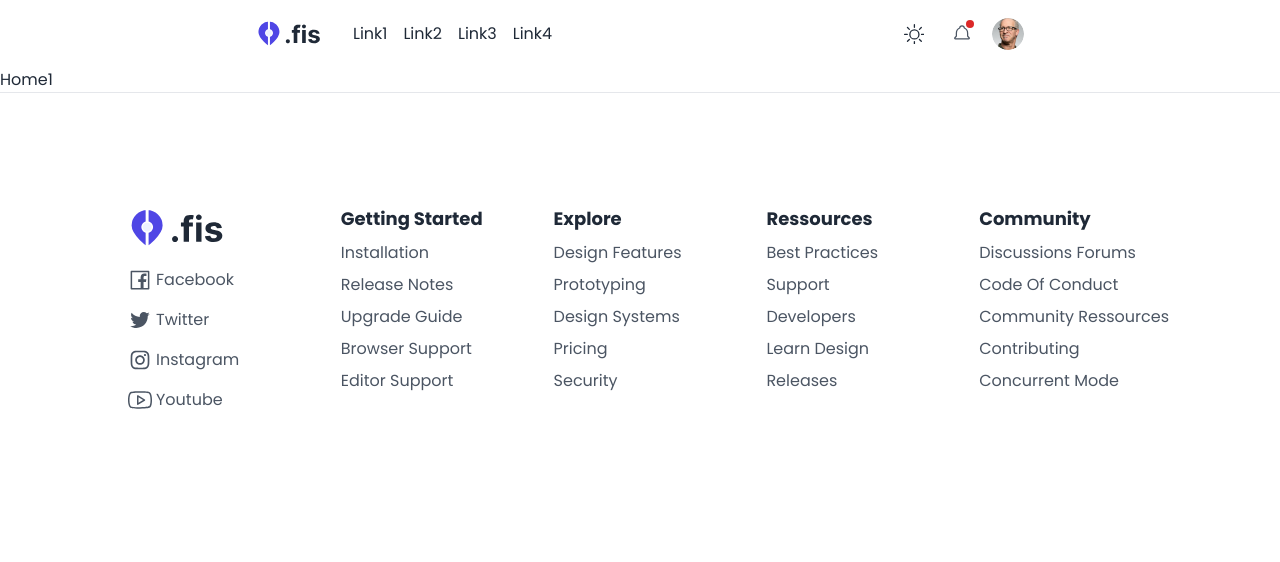
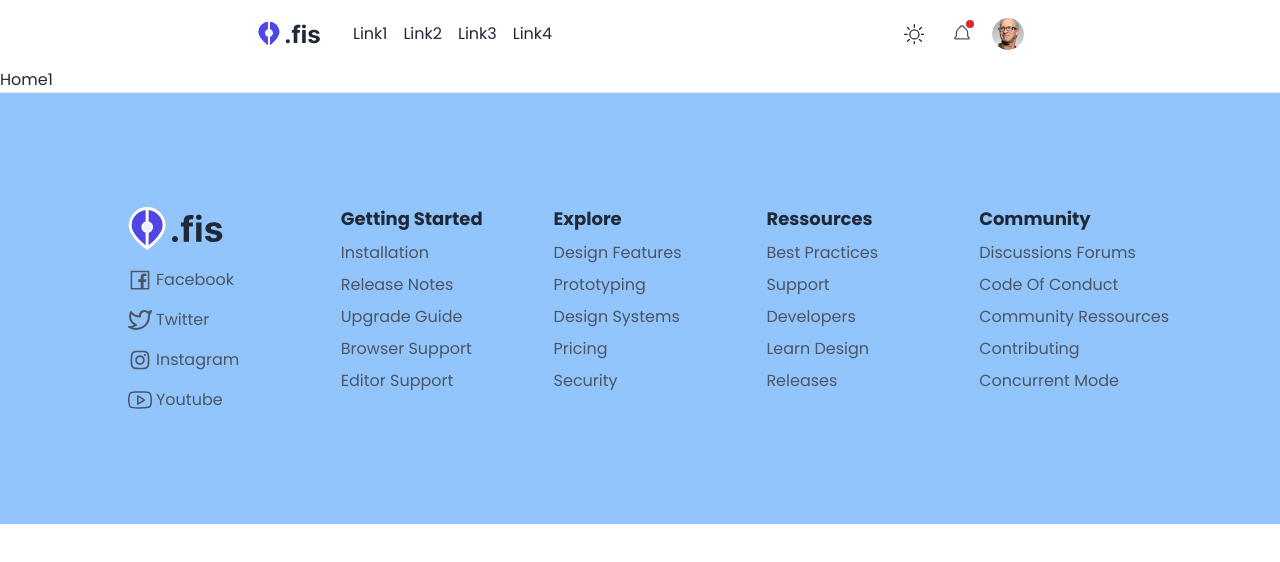
Before and after one commit to 01Barthez/Site-de-Tourisme, a React (Vite) app: page / in a window 1280 px wide. Shown: the top 562 px of the page. Built offline with nearby package versions, Linux system fonts and the light colour scheme.

Commit message:
change twitter icon

```diff
--- a/src/components/custom/footer/Footer.tsx
+++ b/src/components/custom/footer/Footer.tsx
@@ -6,8 +6,8 @@ import { FootersLinks, SocialLink } from '../../../global/mocks/footer-mocks'
 
 const Footer: React.FC = () => {
   return (
-    <footer className='container py-16 md:py-28 border-t border-gray-200'>
-      <div className="grid grid-cols-2 md:grid-cols-4 lg:grid-cols-5 gap-10">
+    <footer className=' py-16 md:py-28 border-t border-t-gray-200 bg-blue-300'>
+      <div className="container grid grid-cols-2 md:grid-cols-4 lg:grid-cols-5 gap-10">
         <div className='flex flex-row md:flex-col gap-4 col-span-2 md:col-span-1 justify-between'>
           {/* Logo */}
           <Logo />
--- a/src/global/mocks/footer-mocks.tsx
+++ b/src/global/mocks/footer-mocks.tsx
@@ -1,6 +1,6 @@
+import { FiTwitter } from "react-icons/fi";
 import { AiOutlineInstagram } from "react-icons/ai";
 import { SlSocialYoutube } from "react-icons/sl";
-import { AiOutlineTwitter } from "react-icons/ai";
 import { AiOutlineFacebook } from "react-icons/ai";
 import { IFootersLinks, ISocialLink } from "../interface/interface";
 
@@ -15,7 +15,7 @@ export const SocialLink: ISocialLink[] = [
 
     {
         id: 2,
-        icon: <AiOutlineTwitter />,
+        icon: <FiTwitter />,
         url: '/',
         name: 'twitter'
     },
```
